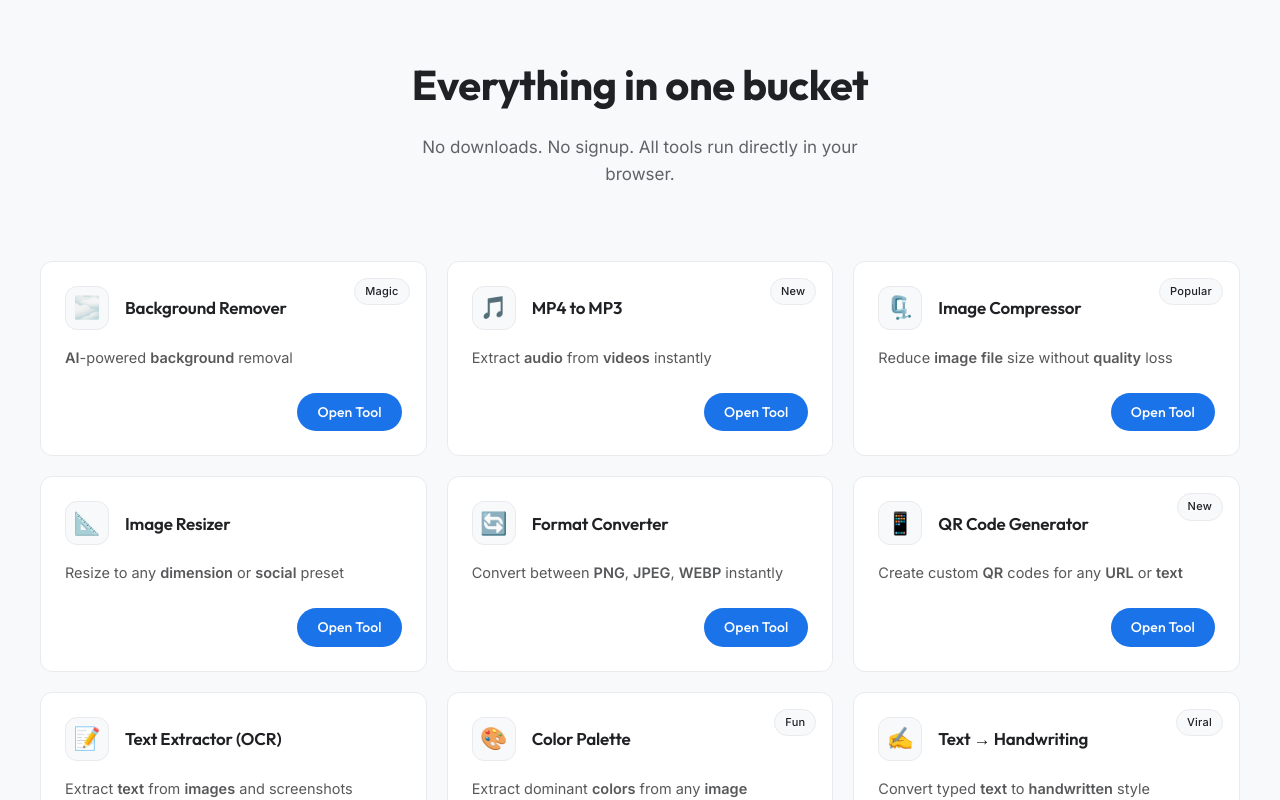
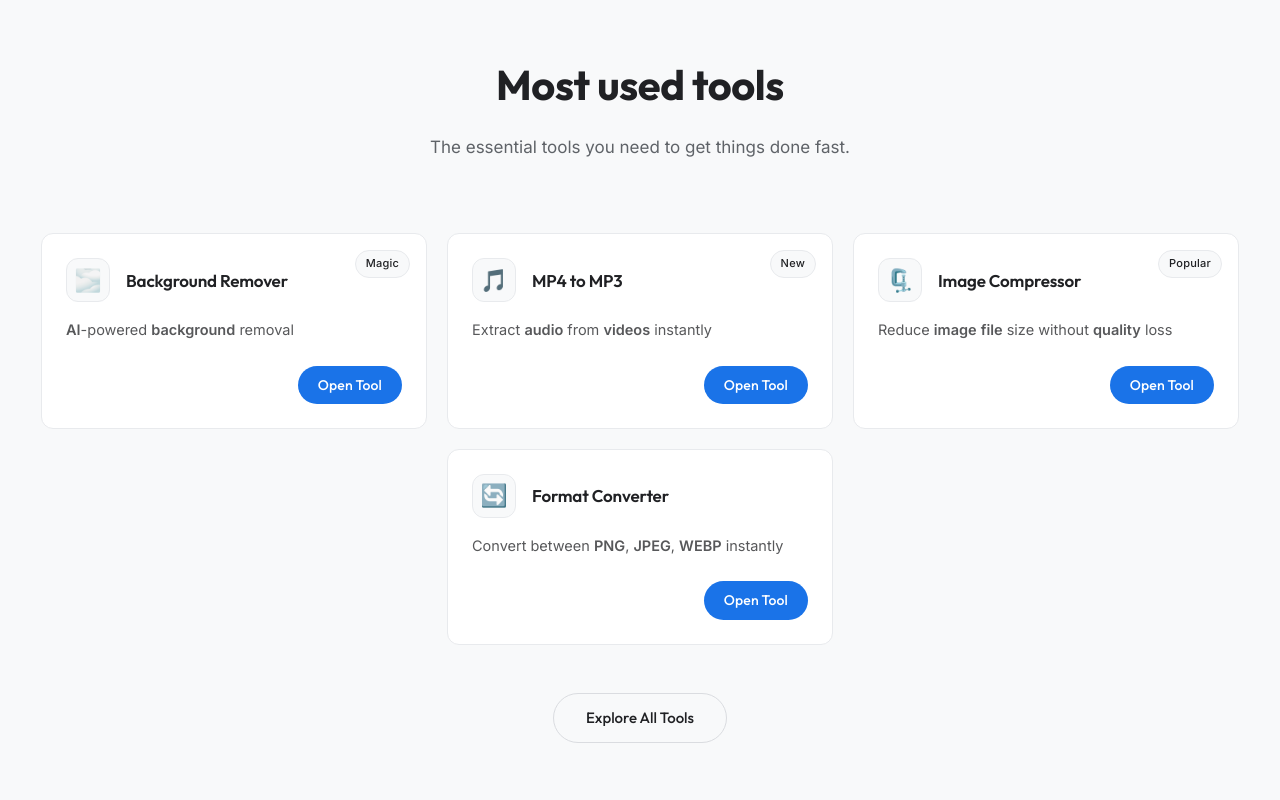
Before and after one commit to pdfbucketnetwork-debug/pdfbucket-tools, a Next.js app: page / in a window 1280 px wide. Shown: the part 880-1680 px from the top of the page. Built offline with nearby package versions, Linux system fonts and the light colour scheme.

Commit message:
hover and most used

```diff
--- a/app/globals.css
+++ b/app/globals.css
@@ -126,8 +126,36 @@ h1, h2, h3, h4, h5 {
   transition: all 0.2s cubic-bezier(0.4, 0, 0.2, 1);
 }
 .nav-link:hover {
+  color: var(--accent);
+  background: var(--bg2);
+}
+
+.footer-link {
+  color: var(--muted);
+  text-decoration: none;
+  font-size: 13px;
+  transition: color 0.2s ease;
+}
+.footer-link:hover {
+  color: var(--accent);
+}
+
+.mobile-nav-link {
+  display: block;
   color: var(--text);
+  text-decoration: none;
+  padding: 16px 16px;
+  font-size: 16px;
+  font-weight: 500;
+  font-family: 'Inter', sans-serif;
+  border-radius: 12px;
+  margin-bottom: 4px;
   background: var(--bg2);
+  transition: all 0.2s ease;
+}
+.mobile-nav-link:hover {
+  color: var(--accent);
+  background: var(--border);
 }
 
 .drop-zone {
--- a/app/page.tsx
+++ b/app/page.tsx
@@ -43,7 +43,7 @@ export default function Home() {
       <script type="application/ld+json" dangerouslySetInnerHTML={{ __html: JSON.stringify(webAppSchema) }} />
       <main>
         <Hero />
-        <ToolsSection />
+        <ToolsSection featuredOnly={true} />
         <FeaturesGrid />
         <FreeForever />
         <FAQ items={homeFAQ} title="Everything you need to know about PDFBucket" />
--- a/components/Footer.tsx
+++ b/components/Footer.tsx
@@ -31,9 +31,7 @@ export default function Footer() {
           {/* Links */}
           <div style={{ display: "flex", gap: 16, flexWrap: "wrap" }}>
             {links.map(([label, href]) => (
-              <Link key={label} href={href} style={{ color: "var(--muted)", textDecoration: "none", fontSize: 13, transition: "color 0.2s" }}
-                onMouseEnter={e => (e.currentTarget.style.color = "var(--text)")}
-                onMouseLeave={e => (e.currentTarget.style.color = "var(--muted)")}>
+              <Link key={label} href={href} className="footer-link">
                 {label}
               </Link>
             ))}
--- a/components/Navbar.tsx
+++ b/components/Navbar.tsx
@@ -97,18 +97,7 @@ export default function Navbar() {
                 key={label}
                 href={href}
                 onClick={() => setOpen(false)}
-                style={{
-                  display: "block",
-                  color: "var(--text)",
-                  textDecoration: "none",
-                  padding: "16px 16px",
-                  fontSize: 16,
-                  fontWeight: 500,
-                  fontFamily: "Inter, sans-serif",
-                  borderRadius: 12,
-                  marginBottom: 4,
-                  background: "var(--bg2)"
-                }}
+                className="mobile-nav-link"
               >
                 {label}
               </Link>
--- a/components/ToolsSection.tsx
+++ b/components/ToolsSection.tsx
@@ -14,27 +14,36 @@ const highlightKeywords = (text: string) => {
   });
 };
 
-export default function ToolsSection() {
+export default function ToolsSection({ featuredOnly = false }: { featuredOnly?: boolean }) {
+  const displayedTools = featuredOnly
+    ? toolsData.filter(t => ["mp4-to-mp3", "background-remover", "format-converter", "image-compressor", "qr-generator"].includes(t.slug))
+    : toolsData;
+
   return (
     <section id="tools" style={{ padding: "100px 16px", background: "var(--bg2)" }}>
       <div style={{ maxWidth: 1200, margin: "0 auto" }}>
         {/* Header */}
       <div style={{ textAlign: "center", marginBottom: 72 }}>
         <h2 style={{ fontFamily: "Outfit, sans-serif", fontSize: "2.6rem", fontWeight: 700, marginBottom: 16 }}>
-          Everything in one bucket
+          {featuredOnly ? "Most used tools" : "Everything in one bucket"}
         </h2>
         <p style={{ color: "var(--muted)", fontSize: 17, maxWidth: 500, margin: "0 auto", fontWeight: 400 }}>
-          No downloads. No signup. All tools run directly in your browser.
+          {featuredOnly
+            ? "The essential tools you need to get things done fast."
+            : "No downloads. No signup. All tools run directly in your browser."}
         </p>
       </div>
 
       {/* Tool grid */}
-      <div className="tool-grid" style={{ display: "grid", gridTemplateColumns: "repeat(3, 1fr)", gap: 20 }}>
-        {toolsData.map(tool => (
+      <div className="tool-grid" style={{ display: "flex", flexWrap: "wrap", justifyContent: "center", gap: 20 }}>
+        {displayedTools.map(tool => (
           <div
             key={tool.id}
             className="tool-card"
             style={{
+              width: "100%",
+              maxWidth: "calc(33.333% - 14px)",
+              minWidth: 300,
               color: "inherit",
               display: "flex",
               flexDirection: "column",
@@ -74,6 +83,14 @@ export default function ToolsSection() {
           </div>
         ))}
       </div>
+
+      {featuredOnly && (
+        <div style={{ textAlign: "center", marginTop: 48 }}>
+          <Link href="/tools" className="btn-outline" style={{ display: "inline-block", textDecoration: "none" }}>
+            Explore All Tools
+          </Link>
+        </div>
+      )}
       </div>
     </section>
   );
```
